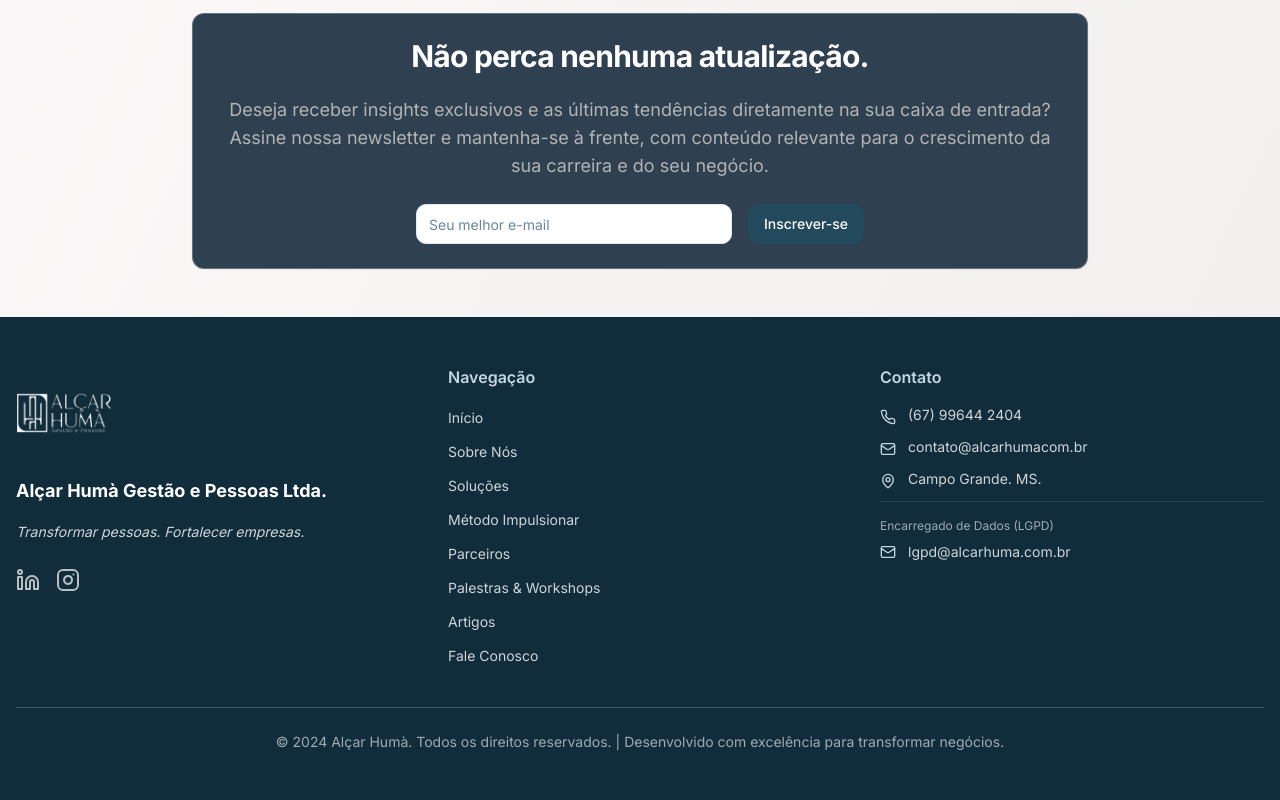
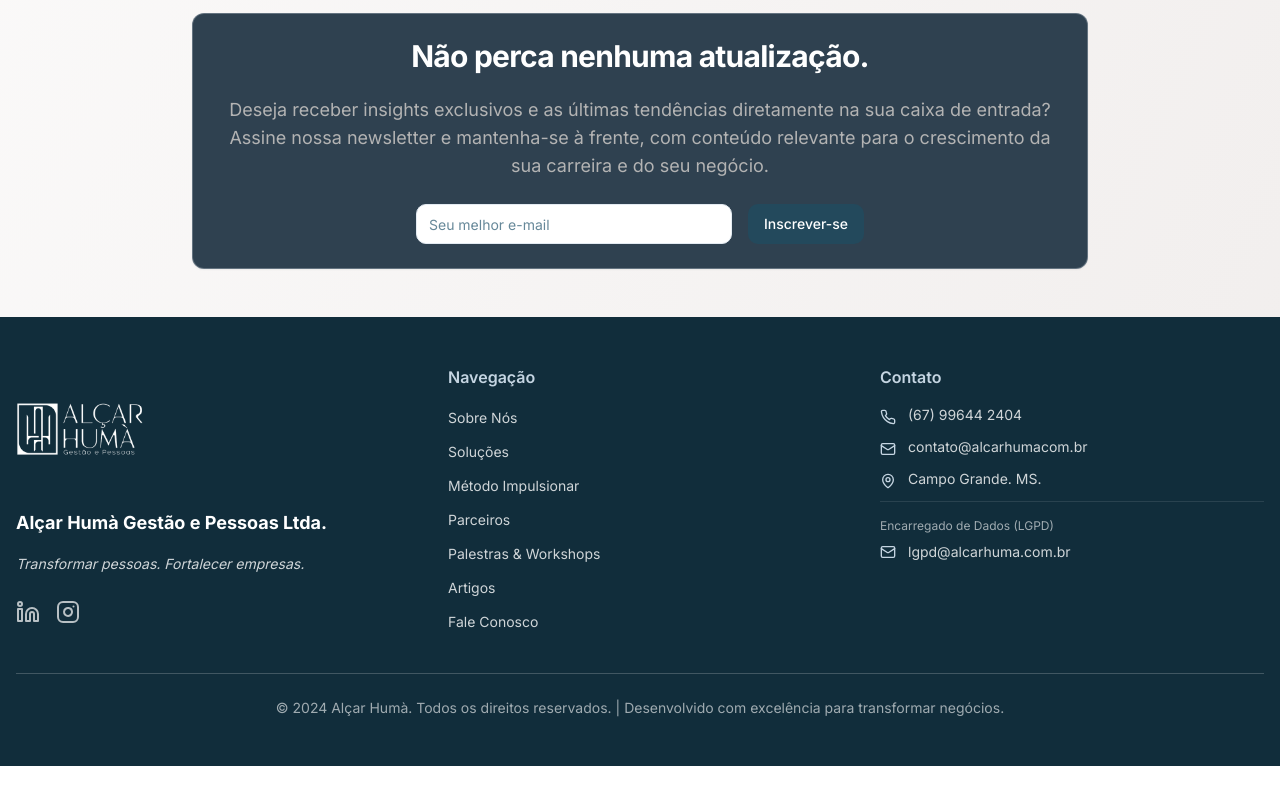
Before and after one commit to zKaminise/AlcarHumaSite, a React (Vite) app: page /artigos in a window 1280 px wide. Shown: the part 1951-2751 px from the top of the page. After the commit the page ends 2717 px from the top, so only its background shows below. Built offline with nearby package versions, Linux system fonts and the light colour scheme.

Commit message:
Refactor footer

```diff
--- a/src/components/Footer.tsx
+++ b/src/components/Footer.tsx
@@ -13,7 +13,7 @@ const Footer = () => {
             <img
               src={logoFooter}
               alt="Alçar Humà Gestão e Pessoas"
-              className="h-24 w-auto mb-4"
+              className="h-32 w-auto mb-4"
             />
             <h3 className="text-lg font-bold">Alçar Humà Gestão e Pessoas Ltda.</h3>
             <p className="text-sm text-primary-foreground/80 italic leading-relaxed">
@@ -47,7 +47,6 @@ const Footer = () => {
           <div>
             <h4 className="text-base font-semibold mb-4 text-auxiliary">Navegação</h4>
             <ul className="space-y-2.5">
-              <li><a href="/" className="text-sm text-primary-foreground/80 hover:text-auxiliary transition-colors">Início</a></li>
               <li><a href="/sobre-nos" className="text-sm text-primary-foreground/80 hover:text-auxiliary transition-colors">Sobre Nós</a></li>
               <li><a href="/solucoes" className="text-sm text-primary-foreground/80 hover:text-auxiliary transition-colors">Soluções</a></li>
               <li><a href="/metodo-impulsionar" className="text-sm text-primary-foreground/80 hover:text-auxiliary transition-colors">Método Impulsionar</a></li>
```
